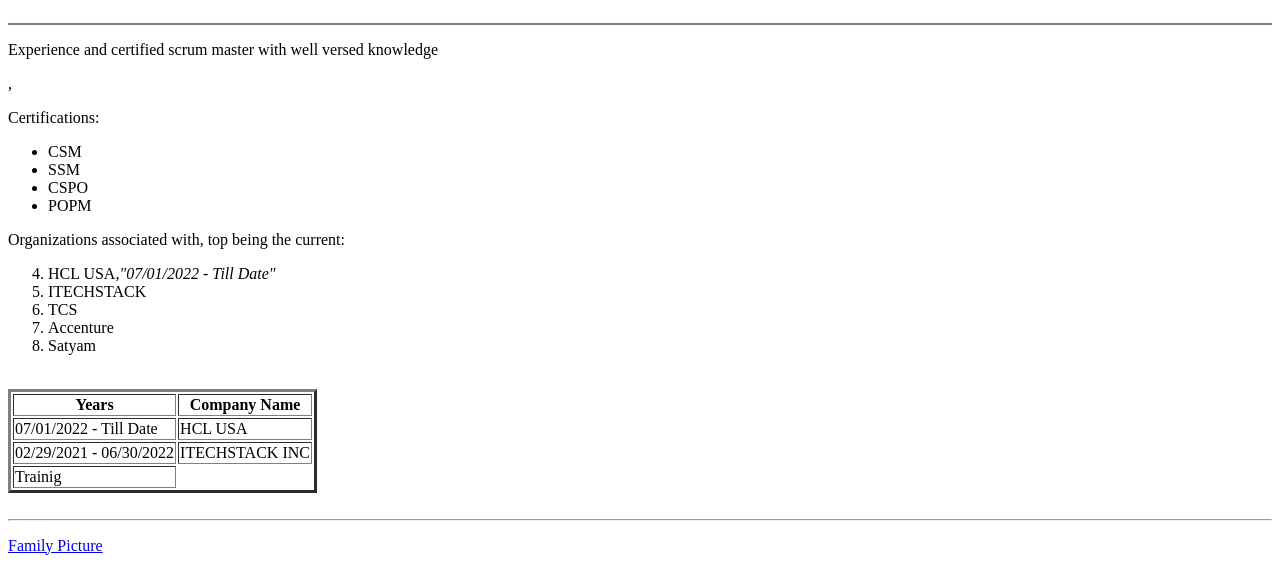
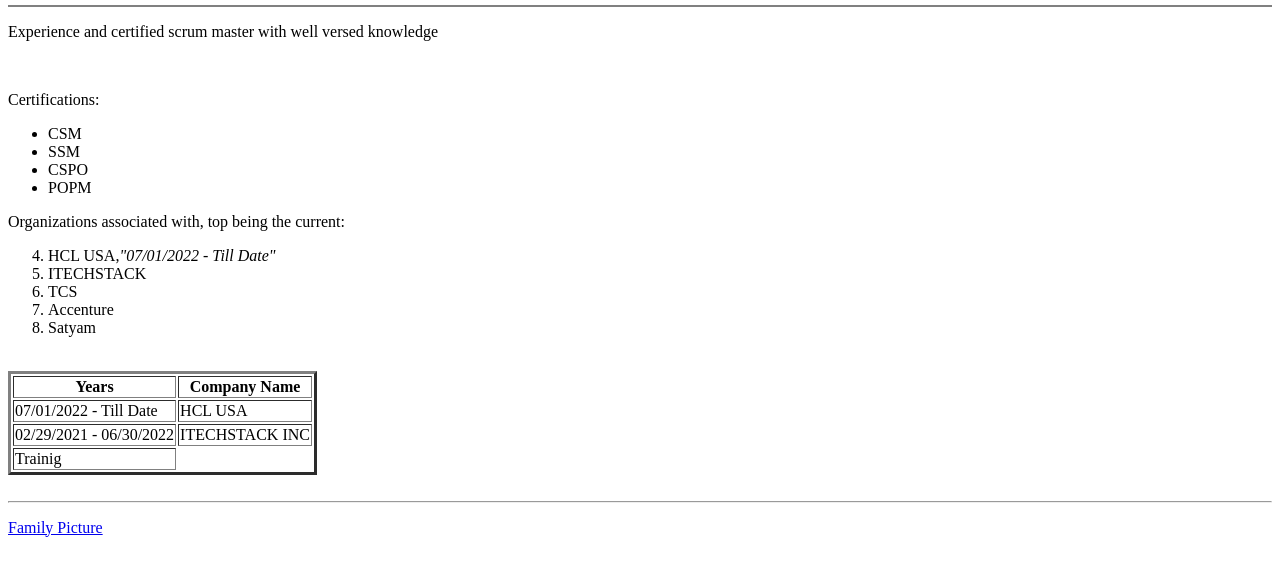
Before and after one commit to ksyed1255/cv, a plain HTML site: page index.html in a window 1280 px wide. Shown: the part 174-742 px from the top of the page. Drawn offline with Linux system fonts and the light colour scheme.

Commit message:
Removed break line after Title table

```diff
--- a/index.html
+++ b/index.html
@@ -20,10 +20,9 @@
       </td>
     </tr>
   </table>
-  <br>
   <hr size="2" noshade="2">
   <p>Experience and certified scrum master with well versed knowledge</p>
-  ,<br>
+  <br>
   <p>Certifications:</p>
     <ul>
       <li>CSM</li>
```
